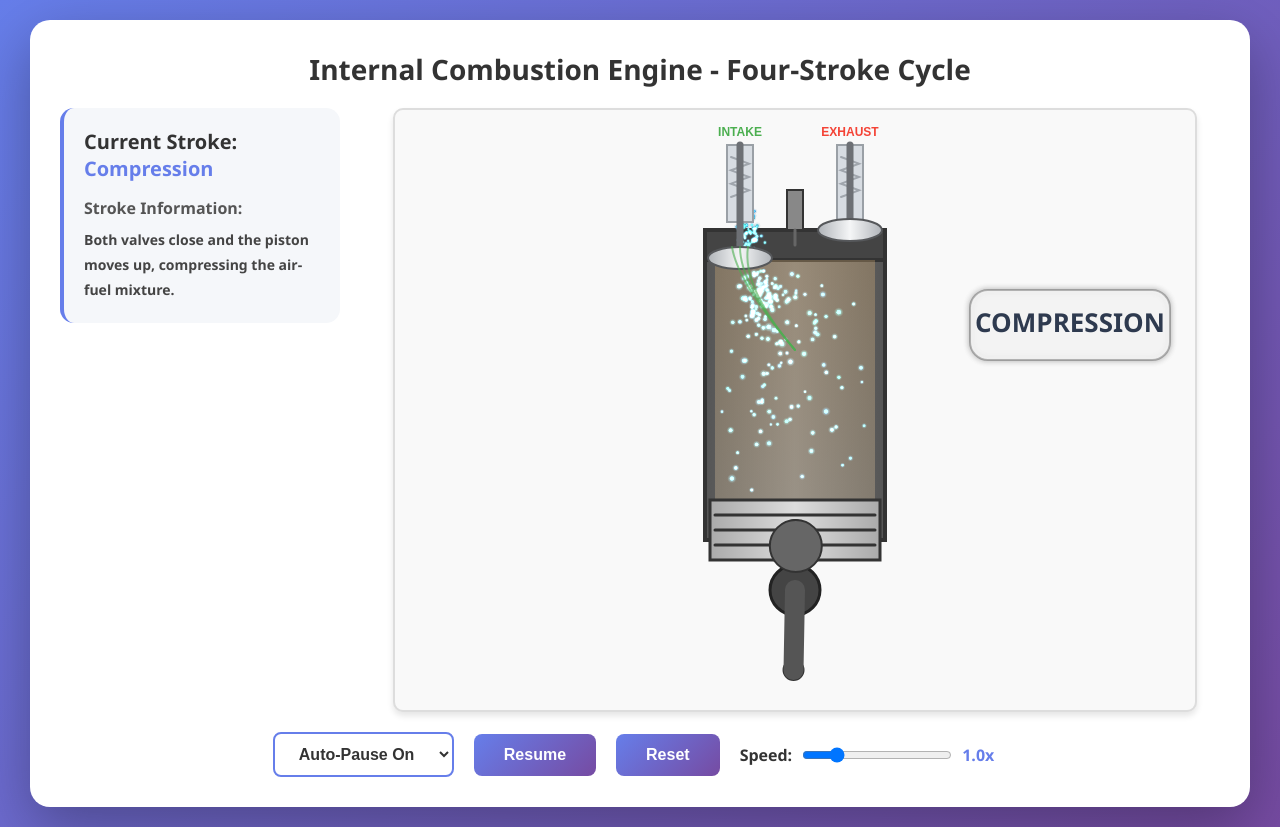
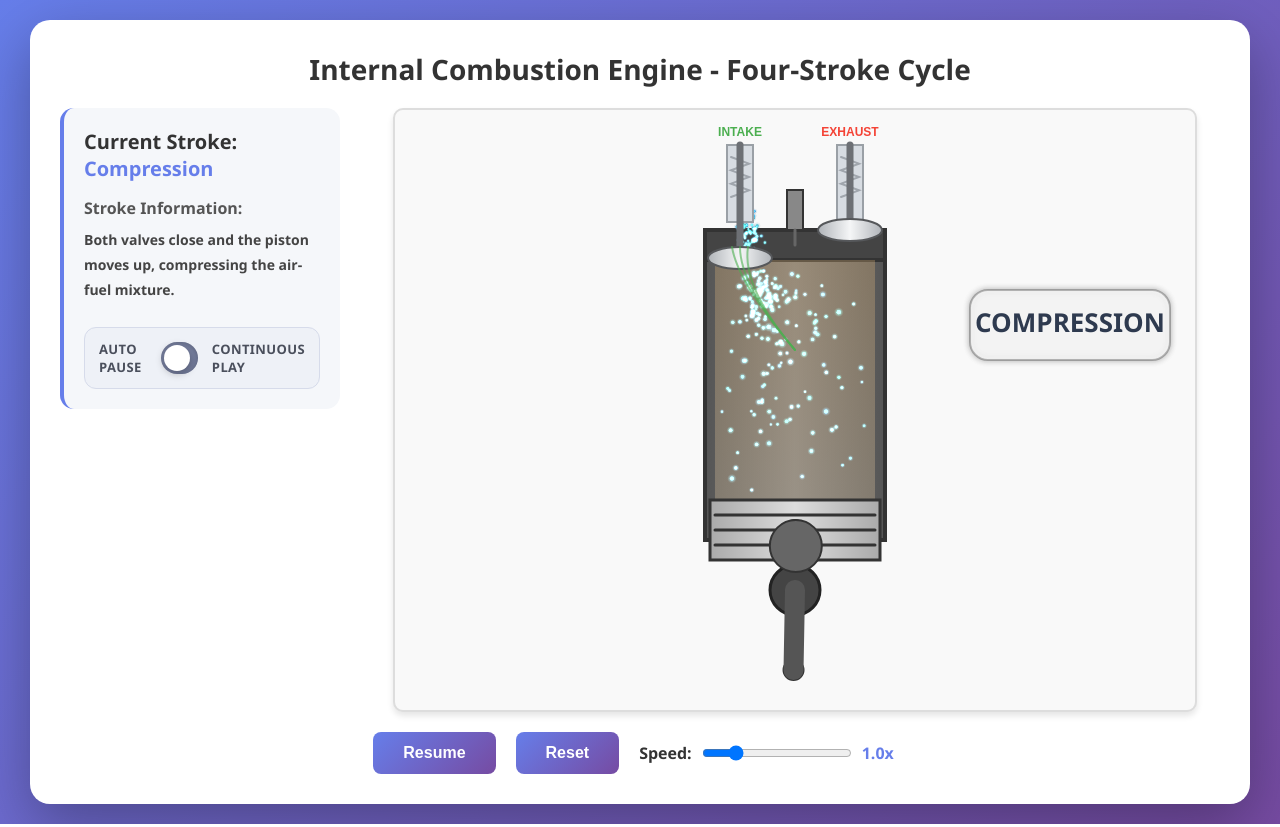
Before and after one commit to GenuineDickies/fourstrokeanimation, a plain HTML site: page index.html in a window 1280 px wide. Drawn offline with Linux system fonts and the light colour scheme.

Commit message:
Add auto-pause toggle in info panel

```diff
--- a/engine.js
+++ b/engine.js
@@ -1,7 +1,7 @@
 // Engine Animation Configuration
 const canvas = document.getElementById('engineCanvas');
 const ctx = canvas.getContext('2d');
-const autoPauseSelect = document.getElementById('autoPauseSelect');
+const autoPauseToggle = document.getElementById('autoPauseToggle');
 const resumeBtn = document.getElementById('resumeBtn');
 
 // Animation state
@@ -10,7 +10,7 @@ let isPlaying = true;
 let animationSpeed = 1;
 let time = 0;
 let lastPistonY = null;
-let autoPauseEnabled = autoPauseSelect ? autoPauseSelect.value === 'on' : true;
+let autoPauseEnabled = autoPauseToggle ? !autoPauseToggle.checked : true;
 let lastStrokeIndex = null;
 
 if (resumeBtn) {
@@ -1102,10 +1102,10 @@ function animate() {
 }
 
 // Event listeners
-if (autoPauseSelect) {
-    autoPauseSelect.addEventListener('change', () => {
-        autoPauseEnabled = autoPauseSelect.value === 'on';
-        if (!autoPauseEnabled && !isPlaying) {
+if (autoPauseToggle) {
+    autoPauseToggle.addEventListener('change', () => {
+        autoPauseEnabled = !autoPauseToggle.checked;
+        if (!autoPauseEnabled) {
             isPlaying = true;
         }
         if (resumeBtn) {
@@ -1126,8 +1126,8 @@ document.getElementById('resetBtn').addEventListener('click', () => {
     isPlaying = true;
     lastPistonY = null;
     lastStrokeIndex = null;
-    if (autoPauseSelect) {
-        autoPauseEnabled = autoPauseSelect.value === 'on';
+    if (autoPauseToggle) {
+        autoPauseEnabled = !autoPauseToggle.checked;
     }
     if (resumeBtn) {
         resumeBtn.style.display = 'none';
--- a/index.html
+++ b/index.html
@@ -16,16 +16,20 @@
                     <h3>Stroke Information:</h3>
                     <p id="strokeInfo">Air-fuel mixture enters through the intake valve as the piston moves down.</p>
                 </div>
+                <div class="playback-toggle" aria-label="Auto pause control">
+                    <span class="toggle-label">Auto Pause</span>
+                    <label class="toggle-switch">
+                        <input type="checkbox" id="autoPauseToggle">
+                        <span class="toggle-slider"></span>
+                    </label>
+                    <span class="toggle-label">Continuous Play</span>
+                </div>
             </aside>
             <div class="canvas-wrapper">
                 <canvas id="engineCanvas" width="800" height="600"></canvas>
             </div>
         </div>
         <div class="controls">
-            <select id="autoPauseSelect">
-                <option value="on" selected>Auto-Pause On</option>
-                <option value="off">Auto-Pause Off</option>
-            </select>
             <button id="resumeBtn" style="display: none;">Resume</button>
             <button id="resetBtn">Reset</button>
             <div class="speed-control">
--- a/styles.css
+++ b/styles.css
@@ -161,6 +161,70 @@ button:active {
     font-weight: 600;
 }
 
+.playback-toggle {
+    margin-top: 24px;
+    display: flex;
+    align-items: center;
+    justify-content: center;
+    gap: 14px;
+    padding: 12px 14px;
+    background: #eef1f7;
+    border-radius: 12px;
+    border: 1px solid #d6dbea;
+}
+
+.toggle-label {
+    font-weight: 700;
+    font-size: 13px;
+    color: #4a4f5c;
+    letter-spacing: 0.03em;
+    text-transform: uppercase;
+}
+
+.toggle-switch {
+    position: relative;
+    width: 64px;
+    height: 32px;
+    display: inline-block;
+}
+
+.toggle-switch input {
+    opacity: 0;
+    width: 0;
+    height: 0;
+}
+
+.toggle-slider {
+    position: absolute;
+    cursor: pointer;
+    inset: 0;
+    background: linear-gradient(135deg, #858fb1 0%, #6d7594 100%);
+    transition: background 0.3s ease;
+    border-radius: 999px;
+    box-shadow: inset 0 2px 4px rgba(0, 0, 0, 0.2);
+}
+
+.toggle-slider::before {
+    content: '';
+    position: absolute;
+    height: 26px;
+    width: 26px;
+    left: 3px;
+    top: 3px;
+    background-color: #fff;
+    border-radius: 50%;
+    transition: transform 0.3s ease;
+    box-shadow: 0 2px 8px rgba(0, 0, 0, 0.3);
+}
+
+.toggle-switch input:checked + .toggle-slider {
+    background: linear-gradient(135deg, #667eea 0%, #764ba2 100%);
+}
+
+.toggle-switch input:checked + .toggle-slider::before {
+    transform: translateX(32px);
+}
+
 .info-panel ul {
     margin-left: 20px;
 }
```
